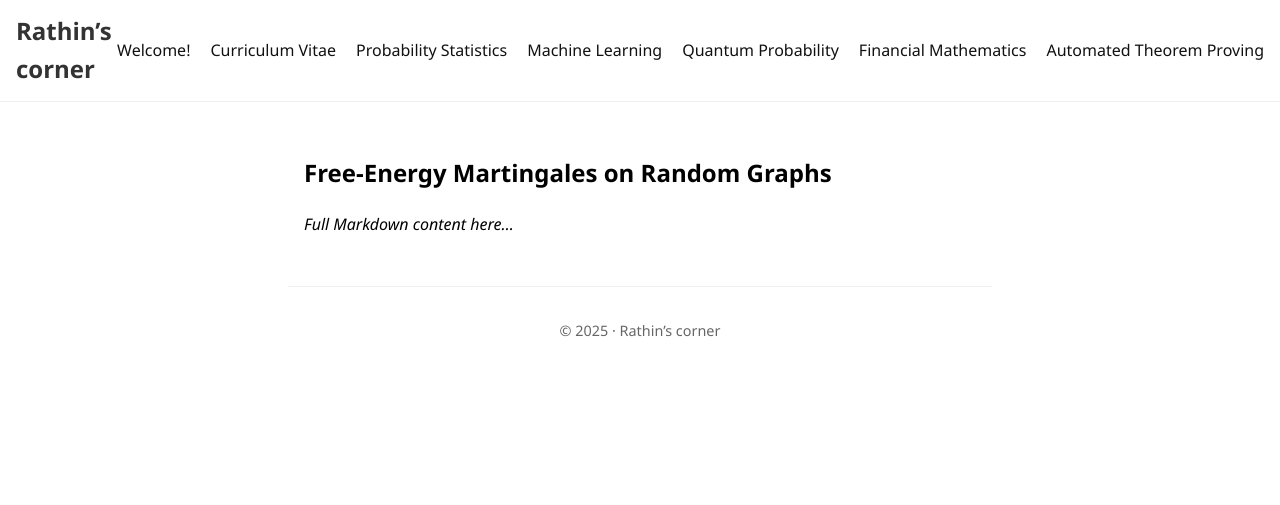
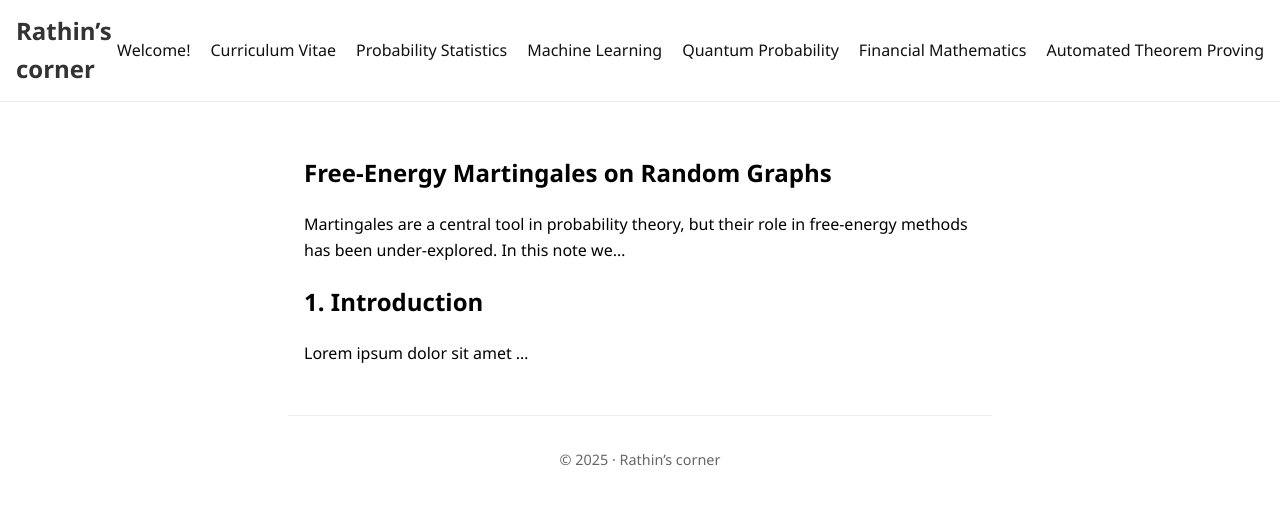
Before and after one commit to rnkarmakar/rnkarmakar.github.io, a Jekyll site: the page built from _research/2025-05-25-free-energy-martingales.md, in a window 1280 px wide. Shown: the top 505 px of the page. Built offline with Jekyll 4.4.1, drawn with Linux system fonts in a browser that asks for light colours.

Commit message:
Update 2025-05-25-free-energy-martingales.md

```diff
--- a/_research/2025-05-25-free-energy-martingales.md
+++ b/_research/2025-05-25-free-energy-martingales.md
@@ -2,7 +2,14 @@
 layout: page
 title:  "Free-Energy Martingales on Random Graphs"
 date:   2025-05-25
-categories: [probability-statistics]   # FIRST label = which index page lists it
+categories: [probability-statistics]
 tags: [martingale, free energy, random graphs]
 ---
-*Full Markdown content here…*
+
+Martingales are a central tool in probability theory, but their role in
+free-energy methods has been under-explored.  In this note we…
+
+<!--more-->
+
+## 1. Introduction
+Lorem ipsum dolor sit amet …
```
